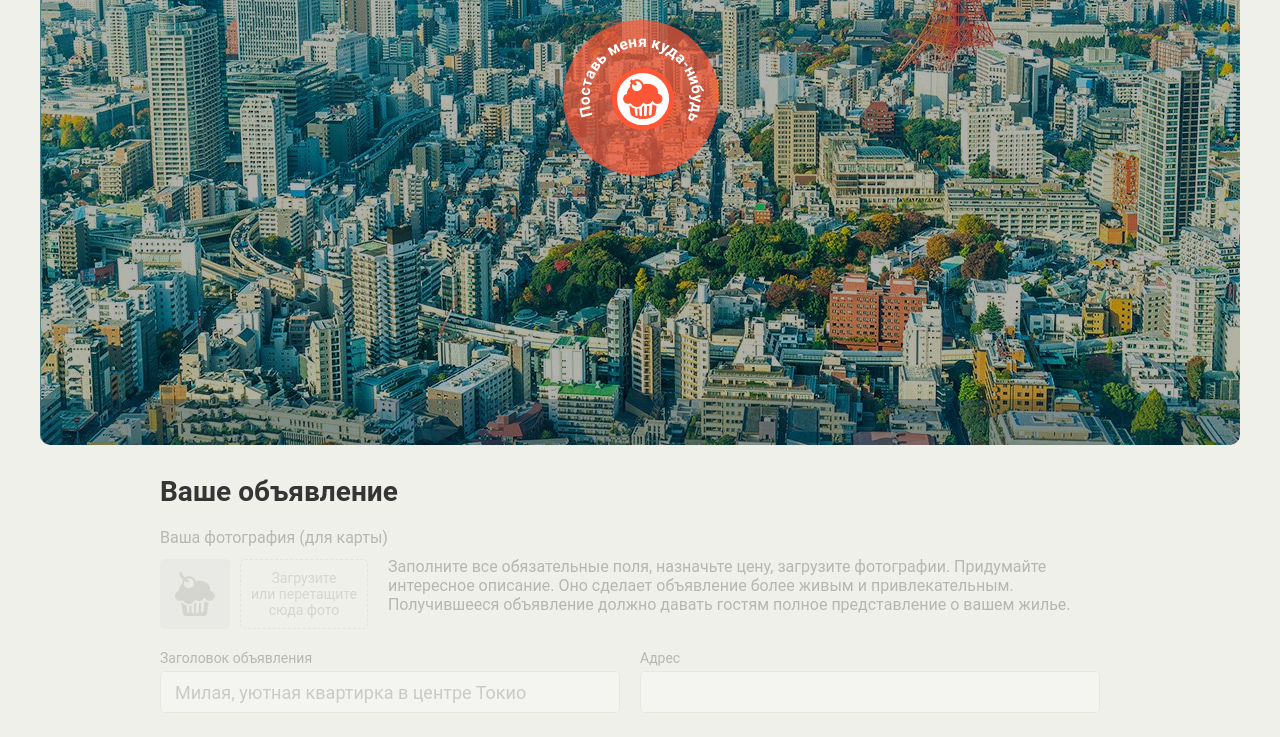
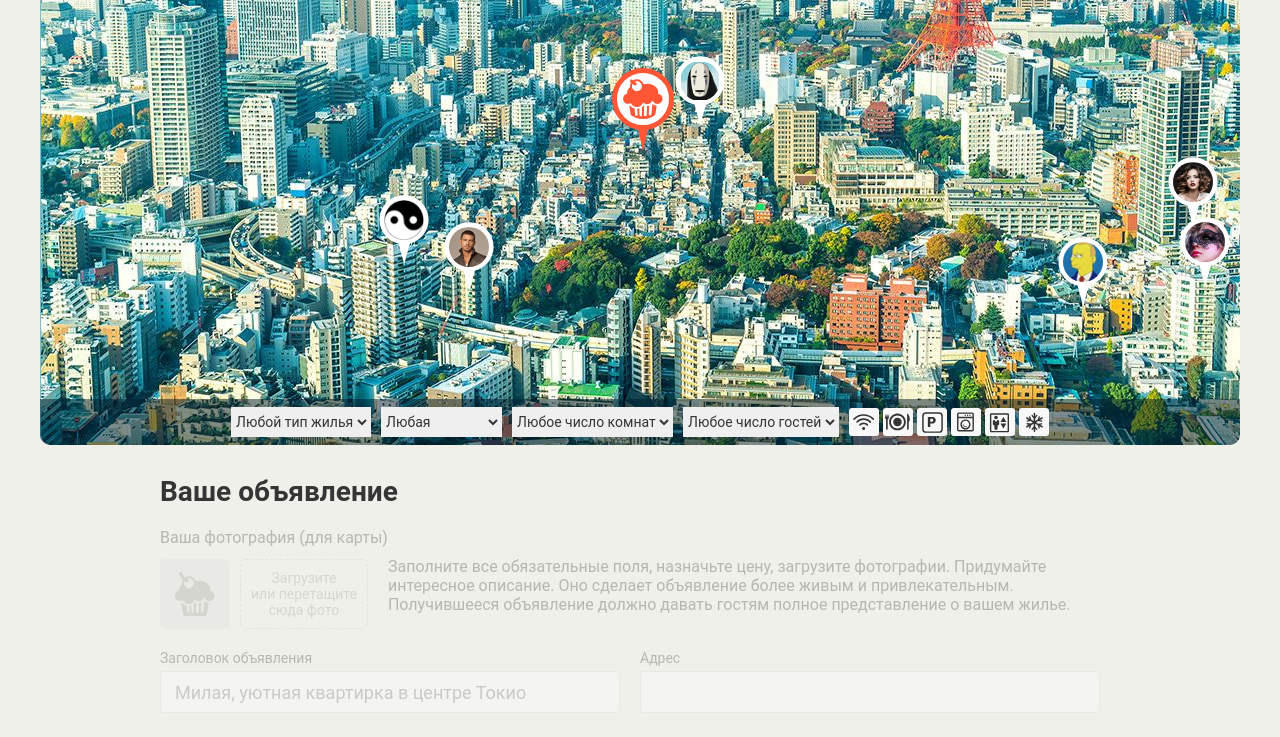
Before and after one commit to Frozenzxc/520651-keksobooking-18, a website: page index.html in a window 1280 px wide. Shown: the part 305-1042 px from the top of the page. Drawn offline with Linux system fonts and the light colour scheme; files whose address does not match are found by name.

Commit message:
Добавляет функцию генерации данных по шаблону

```diff
--- a/index.html
+++ b/index.html
@@ -16,7 +16,7 @@
     </div>
 
     <!-- Карта объявлений -->
-    <section class="map map--faded">
+    <section class="map">
 
       <!-- Метки объявлений -->
       <div class="map__pins">
@@ -248,5 +248,7 @@
     </div>
   </template>
 
+<script src="js/main.js"></script>
+
 </body>
 </html>
--- a/js/main.js
+++ b/js/main.js
@@ -0,0 +1,107 @@
+'use strict';
+
+var mapWidth = document.querySelector('.map').offsetWidth;
+var pins = document.querySelector('.map__pins');
+var template = document.querySelector('#pin').content.querySelector('button');
+
+var MOCK = {
+  author: {
+    avatar: {
+      path: 'img/avatars/user0',
+      extension: '.png'
+    }
+  },
+
+  offer: {
+    title: 'Заголовок №',
+    address: {
+      x: location.x,
+      y: location.y
+    },
+    price: {
+      min: 100,
+      max: 5000
+    },
+    type: ['palace', 'flat', 'house', 'bungalo'],
+    rooms: {
+      min: 1,
+      max: 5
+    },
+    guests: {
+      min: 1,
+      max: 10
+    },
+    checkin: ['12:00', '13:00', '14:00'],
+    checkout: ['12:00', '13:00', '14:00'],
+    features: ['wifi', 'dishwasher', 'parking', 'washer', 'elevator', 'conditioner'],
+    description: 'Описание отеля №',
+    photos: ['http://o0.github.io/assets/images/tokyo/hotel1.jpg', 'http://o0.github.io/assets/images/tokyo/hotel2.jpg', 'http://o0.github.io/assets/images/tokyo/hotel3.jpg'],
+  },
+
+  location: {
+    x: {
+      min: 25,
+      max: mapWidth
+    },
+    y: {
+      min: 130,
+      max: 630
+    }
+  }
+};
+
+function randomInt(min, max) {
+  var rand = min + Math.random() * (max + 1 - min);
+  return Math.floor(rand);
+}
+
+function randomElm(arr) {
+  return Math.floor(Math.random() * arr.length);
+}
+
+function randomArr(data) {
+  var count = randomInt(0, data.length - 1);
+  var result = [];
+  for (var i = 0; i < count; i++) {
+    result[i] = data[i];
+  }
+  return result;
+}
+
+var generateData = function () {
+  var arr = [];
+  for (var i = 0; i < 8; i++) {
+    arr[i] = {
+      author: {
+        avatar: MOCK.author.avatar.path + (i + 1) + MOCK.author.avatar.extension
+      },
+      offer: {
+        title: MOCK.offer.title + (i + 1),
+        address: '' + randomInt(MOCK.location.x.min, MOCK.location.x.max) + ', ' + randomInt(MOCK.location.y.min, MOCK.location.y.max),
+        price: randomInt(MOCK.offer.price.min, MOCK.offer.price.max),
+        type: randomElm(MOCK.offer.type),
+        rooms: randomInt(MOCK.offer.rooms.min, MOCK.offer.rooms.max),
+        guests: randomInt(MOCK.offer.guests.min, MOCK.offer.guests.max),
+        checkin: randomElm(MOCK.offer.checkin),
+        checkout: randomElm(MOCK.offer.checkout),
+        features: randomArr(MOCK.offer.features),
+        description: MOCK.offer.description + (i + 1),
+        photos: randomArr(MOCK.offer.photos)
+      },
+      location: {
+        x: randomInt(MOCK.location.x.min, MOCK.location.x.max),
+        y: randomInt(MOCK.location.y.min, MOCK.location.y.max)
+      }
+    };
+
+    var element = template.cloneNode(true);
+    element.style.left = '' + (arr[i].location.x - 25) + 'px';
+    element.style.top = '' + (arr[i].location.y - 70) + 'px';
+    element.children[0].src = arr[i].author.avatar;
+    element.children[0].alt = arr[i].offer.title;
+    pins.appendChild(element);
+  }
+  return arr;
+};
+
+generateData();
```
